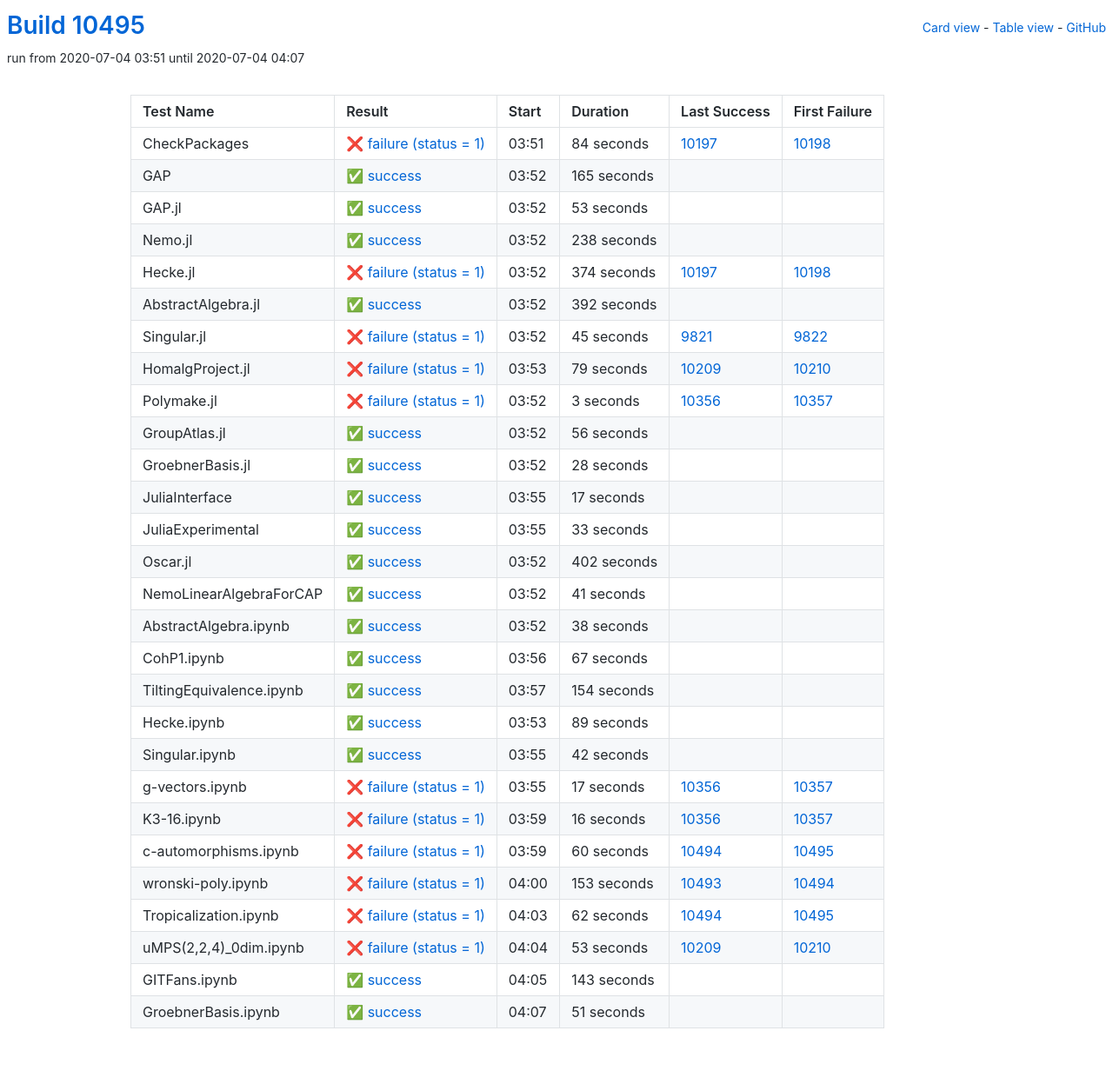
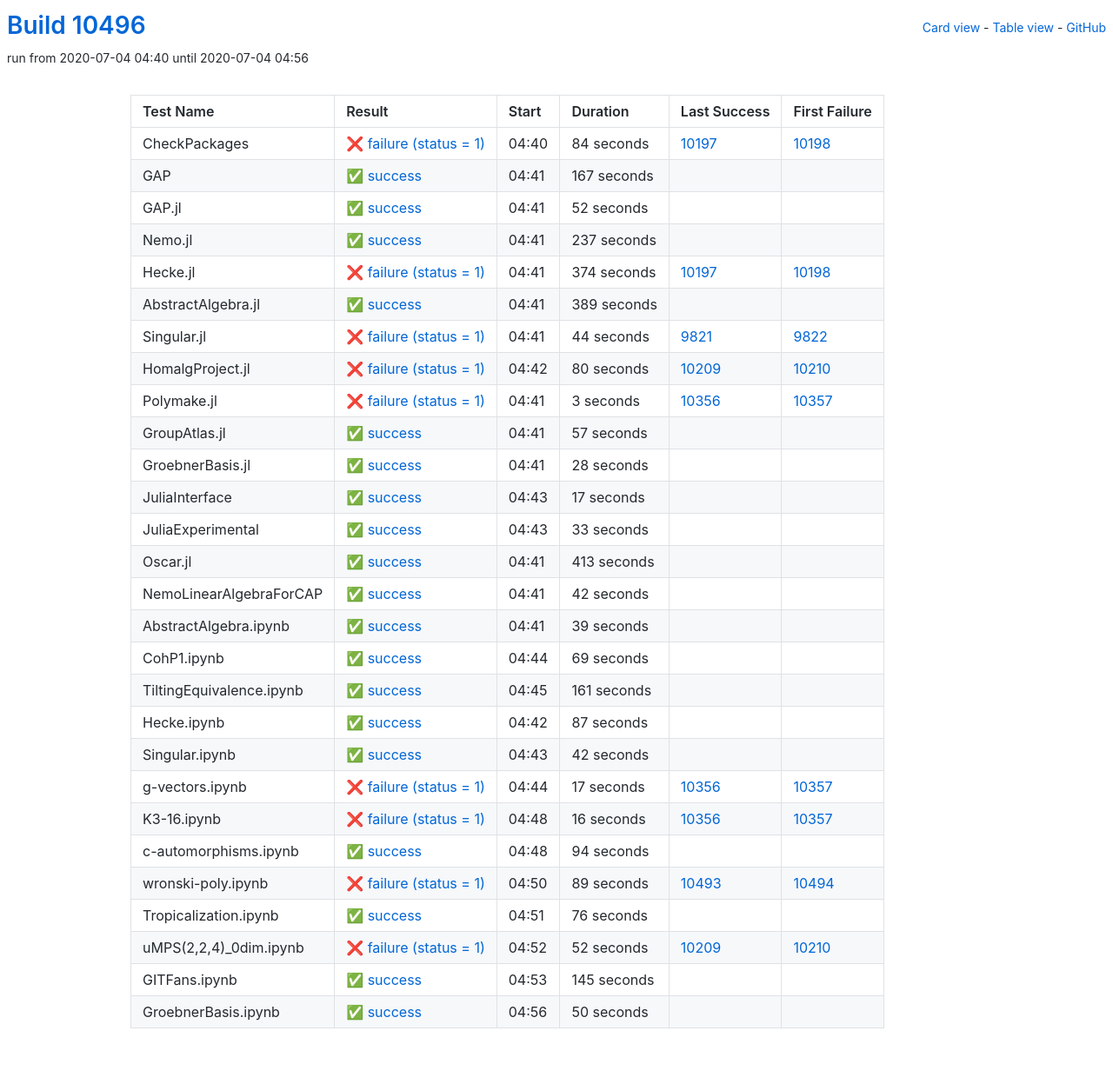
Before and after one commit to oscar-system/oscar-ci-status, a Jekyll site: the page built from table.html, in a window 1280 px wide. Shown: the whole page at 87% size. Built offline with Jekyll 4.4.1, drawn with Linux system fonts in a browser that asks for light colours.

Commit message:
Build #10496

```diff
--- a/_data/ci.yml
+++ b/_data/ci.yml
@@ -1,6 +1,6 @@
 ---
-build: 10495
-build_url: https://oscarci.mathematik.uni-kl.de/job/oscar/10495/
+build: 10496
+build_url: https://oscarci.mathematik.uni-kl.de/job/oscar/10496/
 job: oscar
 organization: oscar-system
 repo: oscar-ci-status
@@ -8,8 +8,8 @@
 tests:
 - name: CheckPackages
   id: checkpackages
-  log: https://oscarci.mathematik.uni-kl.de/job/oscar/10495/artifact/logs/build-10495/CheckPackages.log
-  start: 2020-07-04 03:51
+  log: https://oscarci.mathematik.uni-kl.de/job/oscar/10496/artifact/logs/build-10496/CheckPackages.log
+  start: 2020-07-04 04:40
   success: false
   exitcode: 1
   status: failure
@@ -20,44 +20,44 @@
   first_failure_url: https://oscarci.mathematik.uni-kl.de/job/oscar/10198/
 - name: GAP
   id: gap
-  log: https://oscarci.mathematik.uni-kl.de/job/oscar/10495/artifact/logs/build-10495/GAP.log
-  start: 2020-07-04 03:52
+  log: https://oscarci.mathematik.uni-kl.de/job/oscar/10496/artifact/logs/build-10496/GAP.log
+  start: 2020-07-04 04:41
   success: true
   exitcode: 0
   status: success
-  duration: 165
+  duration: 167
   last_success: false
   last_success_url:
   first_failure: false
   first_failure_url:
 - name: GAP.jl
   id: gap-jl
-  log: https://oscarci.mathematik.uni-kl.de/job/oscar/10495/artifact/logs/build-10495/GAP.jl.log
-  start: 2020-07-04 03:52
+  log: https://oscarci.mathematik.uni-kl.de/job/oscar/10496/artifact/logs/build-10496/GAP.jl.log
+  start: 2020-07-04 04:41
   success: true
   exitcode: 0
   status: success
-  duration: 53
+  duration: 52
   last_success: false
   last_success_url:
   first_failure: false
   first_failure_url:
 - name: Nemo.jl
   id: nemo-jl
-  log: https://oscarci.mathematik.uni-kl.de/job/oscar/10495/artifact/logs/build-10495/Nemo.jl.log
-  start: 2020-07-04 03:52
+  log: https://oscarci.mathematik.uni-kl.de/job/oscar/10496/artifact/logs/build-10496/Nemo.jl.log
+  start: 2020-07-04 04:41
   success: true
   exitcode: 0
   status: success
-  duration: 238
+  duration: 237
   last_success: false
   last_success_url:
   first_failure: false
   first_failure_url:
 - name: Hecke.jl
   id: hecke-jl
-  log: https://oscarci.mathematik.uni-kl.de/job/oscar/10495/artifact/logs/build-10495/Hecke.jl.log
-  start: 2020-07-04 03:52
+  log: https://oscarci.mathematik.uni-kl.de/job/oscar/10496/artifact/logs/build-10496/Hecke.jl.log
+  start: 2020-07-04 04:41
   success: false
   exitcode: 1
   status: failure
@@ -68,44 +68,44 @@
   first_failure_url: https://oscarci.mathematik.uni-kl.de/job/oscar/10198/
 - name: AbstractAlgebra.jl
   id: abstractalgebra-jl
-  log: https://oscarci.mathematik.uni-kl.de/job/oscar/10495/artifact/logs/build-10495/AbstractAlgebra.jl.log
-  start: 2020-07-04 03:52
+  log: https://oscarci.mathematik.uni-kl.de/job/oscar/10496/artifact/logs/build-10496/AbstractAlgebra.jl.log
+  start: 2020-07-04 04:41
   success: true
   exitcode: 0
   status: success
-  duration: 392
+  duration: 389
   last_success: false
   last_success_url:
   first_failure: false
   first_failure_url:
 - name: Singular.jl
   id: singular-jl
-  log: https://oscarci.mathematik.uni-kl.de/job/oscar/10495/artifact/logs/build-10495/Singular.jl.log
-  start: 2020-07-04 03:52
+  log: https://oscarci.mathematik.uni-kl.de/job/oscar/10496/artifact/logs/build-10496/Singular.jl.log
+  start: 2020-07-04 04:41
   success: false
   exitcode: 1
   status: failure
-  duration: 45
+  duration: 44
   last_success: 9821
   last_success_url: https://oscarci.mathematik.uni-kl.de/job/oscar/9821/
   first_failure: 9822
   first_failure_url: https://oscarci.mathematik.uni-kl.de/job/oscar/9822/
 - name: HomalgProject.jl
   id: homalgproject-jl
-  log: https://oscarci.mathematik.uni-kl.de/job/oscar/10495/artifact/logs/build-10495/HomalgProject.jl.log
-  start: 2020-07-04 03:53
+  log: https://oscarci.mathematik.uni-kl.de/job/oscar/10496/artifact/logs/build-10496/HomalgProject.jl.log
+  start: 2020-07-04 04:42
   success: false
   exitcode: 1
   status: failure
-  duration: 79
+  duration: 80
   last_success: 10209
   last_success_url: https://oscarci.mathematik.uni-kl.de/job/oscar/10209/
   first_failure: 10210
   first_failure_url: https://oscarci.mathematik.uni-kl.de/job/oscar/10210/
 - name: Polymake.jl
   id: polymake-jl
-  log: https://oscarci.mathematik.uni-kl.de/job/oscar/10495/artifact/logs/build-10495/Polymake.jl.log
-  start: 2020-07-04 03:52
+  log: https://oscarci.mathematik.uni-kl.de/job/oscar/10496/artifact/logs/build-10496/Polymake.jl.log
+  start: 2020-07-04 04:41
   success: false
   exitcode: 1
   status: failure
@@ -116,20 +116,20 @@
   first_failure_url: https://oscarci.mathematik.uni-kl.de/job/oscar/10357/
 - name: GroupAtlas.jl
   id: groupatlas-jl
-  log: https://oscarci.mathematik.uni-kl.de/job/oscar/10495/artifact/logs/build-10495/GroupAtlas.jl.log
-  start: 2020-07-04 03:52
+  log: https://oscarci.mathematik.uni-kl.de/job/oscar/10496/artifact/logs/build-10496/GroupAtlas.jl.log
+  start: 2020-07-04 04:41
   success: true
   exitcode: 0
   status: success
-  duration: 56
+  duration: 57
   last_success: false
   last_success_url:
   first_failure: false
   first_failure_url:
 - name: GroebnerBasis.jl
   id: groebnerbasis-jl
-  log: https://oscarci.mathematik.uni-kl.de/job/oscar/10495/artifact/logs/build-10495/GroebnerBasis.jl.log
-  start: 2020-07-04 03:52
+  log: https://oscarci.mathematik.uni-kl.de/job/oscar/10496/artifact/logs/build-10496/GroebnerBasis.jl.log
+  start: 2020-07-04 04:41
   success: true
   exitcode: 0
   status: success
@@ -140,8 +140,8 @@
   first_failure_url:
 - name: JuliaInterface
   id: juliainterface
-  log: https://oscarci.mathematik.uni-kl.de/job/oscar/10495/artifact/logs/build-10495/JuliaInterface.log
-  start: 2020-07-04 03:55
+  log: https://oscarci.mathematik.uni-kl.de/job/oscar/10496/artifact/logs/build-10496/JuliaInterface.log
+  start: 2020-07-04 04:43
   success: true
   exitcode: 0
   status: success
@@ -152,8 +152,8 @@
   first_failure_url:
 - name: JuliaExperimental
   id: juliaexperimental
-  log: https://oscarci.mathematik.uni-kl.de/job/oscar/10495/artifact/logs/build-10495/JuliaExperimental.log
-  start: 2020-07-04 03:55
+  log: https://oscarci.mathematik.uni-kl.de/job/oscar/10496/artifact/logs/build-10496/JuliaExperimental.log
+  start: 2020-07-04 04:43
   success: true
   exitcode: 0
   status: success
@@ -164,80 +164,80 @@
   first_failure_url:
 - name: Oscar.jl
   id: oscar-jl
-  log: https://oscarci.mathematik.uni-kl.de/job/oscar/10495/artifact/logs/build-10495/Oscar.jl.log
-  start: 2020-07-04 03:52
+  log: https://oscarci.mathematik.uni-kl.de/job/oscar/10496/artifact/logs/build-10496/Oscar.jl.log
+  start: 2020-07-04 04:41
   success: true
   exitcode: 0
   status: success
-  duration: 402
+  duration: 413
   last_success: false
   last_success_url:
   first_failure: false
   first_failure_url:
 - name: NemoLinearAlgebraForCAP
   id: nemolinearalgebraforcap
-  log: https://oscarci.mathematik.uni-kl.de/job/oscar/10495/artifact/logs/build-10495/NemoLinearAlgebraForCAP.log
-  start: 2020-07-04 03:52
+  log: https://oscarci.mathematik.uni-kl.de/job/oscar/10496/artifact/logs/build-10496/NemoLinearAlgebraForCAP.log
+  start: 2020-07-04 04:41
   success: true
   exitcode: 0
   status: success
-  duration: 41
+  duration: 42
   last_success: false
   last_success_url:
   first_failure: false
   first_failure_url:
 - name: AbstractAlgebra.ipynb
   id: abstractalgebra-ipynb
-  log: https://oscarci.mathematik.uni-kl.de/job/oscar/10495/artifact/logs/build-10495/AbstractAlgebra.ipynb.log
-  start: 2020-07-04 03:52
+  log: https://oscarci.mathematik.uni-kl.de/job/oscar/10496/artifact/logs/build-10496/AbstractAlgebra.ipynb.log
+  start: 2020-07-04 04:41
   success: true
   exitcode: 0
   status: success
-  duration: 38
+  duration: 39
   last_success: false
   last_success_url:
   first_failure: false
   first_failure_url:
 - name: CohP1.ipynb
   id: cohp1-ipynb
-  log: https://oscarci.mathematik.uni-kl.de/job/oscar/10495/artifact/logs/build-10495/CohP1.ipynb.log
-  start: 2020-07-04 03:56
+  log: https://oscarci.mathematik.uni-kl.de/job/oscar/10496/artifact/logs/build-10496/CohP1.ipynb.log
+  start: 2020-07-04 04:44
   success: true
   exitcode: 0
   status: success
-  duration: 67
+  duration: 69
   last_success: false
   last_success_url:
   first_failure: false
   first_failure_url:
 - name: TiltingEquivalence.ipynb
   id: tiltingequivalence-ipynb
-  log: https://oscarci.mathematik.uni-kl.de/job/oscar/10495/artifact/logs/build-10495/TiltingEquivalence.ipynb.log
-  start: 2020-07-04 03:57
+  log: https://oscarci.mathematik.uni-kl.de/job/oscar/10496/artifact/logs/build-10496/TiltingEquivalence.ipynb.log
+  start: 2020-07-04 04:45
   success: true
   exitcode: 0
   status: success
-  duration: 154
+  duration: 161
   last_success: false
   last_success_url:
   first_failure: false
   first_failure_url:
 - name: Hecke.ipynb
   id: hecke-ipynb
-  log: https://oscarci.mathematik.uni-kl.de/job/oscar/10495/artifact/logs/build-10495/Hecke.ipynb.log
-  start: 2020-07-04 03:53
+  log: https://oscarci.mathematik.uni-kl.de/job/oscar/10496/artifact/logs/build-10496/Hecke.ipynb.log
+  start: 2020-07-04 04:42
   success: true
   exitcode: 0
   status: success
-  duration: 89
+  duration: 87
   last_success: false
   last_success_url:
   first_failure: false
   first_failure_url:
 - name: Singular.ipynb
   id: singular-ipynb
-  log: https://oscarci.mathematik.uni-kl.de/job/oscar/10495/artifact/logs/build-10495/Singular.ipynb.log
-  start: 2020-07-04 03:55
+  log: https://oscarci.mathematik.uni-kl.de/job/oscar/10496/artifact/logs/build-10496/Singular.ipynb.log
+  start: 2020-07-04 04:43
   success: true
   exitcode: 0
   status: success
@@ -248,8 +248,8 @@
   first_failure_url:
 - name: g-vectors.ipynb
   id: g-vectors-ipynb
-  log: https://oscarci.mathematik.uni-kl.de/job/oscar/10495/artifact/logs/build-10495/g-vectors.ipynb.log
-  start: 2020-07-04 03:55
+  log: https://oscarci.mathematik.uni-kl.de/job/oscar/10496/artifact/logs/build-10496/g-vectors.ipynb.log
+  start: 2020-07-04 04:44
   success: false
   exitcode: 1
   status: failure
@@ -260,8 +260,8 @@
   first_failure_url: https://oscarci.mathematik.uni-kl.de/job/oscar/10357/
 - name: K3-16.ipynb
   id: k3-16-ipynb
-  log: https://oscarci.mathematik.uni-kl.de/job/oscar/10495/artifact/logs/build-10495/K3-16.ipynb.log
-  start: 2020-07-04 03:59
+  log: https://oscarci.mathematik.uni-kl.de/job/oscar/10496/artifact/logs/build-10496/K3-16.ipynb.log
+  start: 2020-07-04 04:48
   success: false
   exitcode: 1
   status: failure
@@ -272,72 +272,72 @@
   first_failure_url: https://oscarci.mathematik.uni-kl.de/job/oscar/10357/
 - name: c-automorphisms.ipynb
   id: c-automorphisms-ipynb
-  log: https://oscarci.mathematik.uni-kl.de/job/oscar/10495/artifact/logs/build-10495/c-automorphisms.ipynb.log
-  start: 2020-07-04 03:59
+  log: https://oscarci.mathematik.uni-kl.de/job/oscar/10496/artifact/logs/build-10496/c-automorphisms.ipynb.log
+  start: 2020-07-04 04:48
+  success: true
+  exitcode: 0
+  status: success
+  duration: 94
+  last_success: false
+  last_success_url:
+  first_failure: false
+  first_failure_url:
+- name: wronski-poly.ipynb
+  id: wronski-poly-ipynb
+  log: https://oscarci.mathematik.uni-kl.de/job/oscar/10496/artifact/logs/build-10496/wronski-poly.ipynb.log
+  start: 2020-07-04 04:50
   success: false
   exitcode: 1
   status: failure
-  duration: 60
-  last_success: 10494
-  last_success_url: https://oscarci.mathematik.uni-kl.de/job/oscar/10494/
-  first_failure: 10495
-  first_failure_url: https://oscarci.mathematik.uni-kl.de/job/oscar/10495/
-- name: wronski-poly.ipynb
-  id: wronski-poly-ipynb
-  log: https://oscarci.mathematik.uni-kl.de/job/oscar/10495/artifact/logs/build-10495/wronski-poly.ipynb.log
-  start: 2020-07-04 04:00
-  success: false
-  exitcode: 1
-  status: failure
-  duration: 153
+  duration: 89
   last_success: 10493
   last_success_url: https://oscarci.mathematik.uni-kl.de/job/oscar/10493/
   first_failure: 10494
   first_failure_url: https://oscarci.mathematik.uni-kl.de/job/oscar/10494/
 - name: Tropicalization.ipynb
   id: tropicalization-ipynb
-  log: https://oscarci.mathematik.uni-kl.de/job/oscar/10495/artifact/logs/build-10495/Tropicalization.ipynb.log
-  start: 2020-07-04 04:03
+  log: https://oscarci.mathematik.uni-kl.de/job/oscar/10496/artifact/logs/build-10496/Tropicalization.ipynb.log
+  start: 2020-07-04 04:51
+  success: true
+  exitcode: 0
+  status: success
+  duration: 76
+  last_success: false
+  last_success_url:
+  first_failure: false
+  first_failure_url:
+- name: uMPS(2,2,4)_0dim.ipynb
+  id: umps-2-2-4-0dim-ipynb
+  log: https://oscarci.mathematik.uni-kl.de/job/oscar/10496/artifact/logs/build-10496/uMPS-2-2-4-_0dim.ipynb.log
+  start: 2020-07-04 04:52
   success: false
   exitcode: 1
   status: failure
-  duration: 62
-  last_success: 10494
-  last_success_url: https://oscarci.mathematik.uni-kl.de/job/oscar/10494/
-  first_failure: 10495
-  first_failure_url: https://oscarci.mathematik.uni-kl.de/job/oscar/10495/
-- name: uMPS(2,2,4)_0dim.ipynb
-  id: umps-2-2-4-0dim-ipynb
-  log: https://oscarci.mathematik.uni-kl.de/job/oscar/10495/artifact/logs/build-10495/uMPS-2-2-4-_0dim.ipynb.log
-  start: 2020-07-04 04:04
-  success: false
-  exitcode: 1
-  status: failure
-  duration: 53
+  duration: 52
   last_success: 10209
   last_success_url: https://oscarci.mathematik.uni-kl.de/job/oscar/10209/
   first_failure: 10210
   first_failure_url: https://oscarci.mathematik.uni-kl.de/job/oscar/10210/
 - name: GITFans.ipynb
   id: gitfans-ipynb
-  log: https://oscarci.mathematik.uni-kl.de/job/oscar/10495/artifact/logs/build-10495/GITFans.ipynb.log
-  start: 2020-07-04 04:05
+  log: https://oscarci.mathematik.uni-kl.de/job/oscar/10496/artifact/logs/build-10496/GITFans.ipynb.log
+  start: 2020-07-04 04:53
   success: true
   exitcode: 0
   status: success
-  duration: 143
+  duration: 145
   last_success: false
   last_success_url:
   first_failure: false
   first_failure_url:
 - name: GroebnerBasis.ipynb
   id: groebnerbasis-ipynb
-  log: https://oscarci.mathematik.uni-kl.de/job/oscar/10495/artifact/logs/build-10495/GroebnerBasis.ipynb.log
-  start: 2020-07-04 04:07
+  log: https://oscarci.mathematik.uni-kl.de/job/oscar/10496/artifact/logs/build-10496/GroebnerBasis.ipynb.log
+  start: 2020-07-04 04:56
   success: true
   exitcode: 0
   status: success
-  duration: 51
+  duration: 50
   last_success: false
   last_success_url:
   first_failure: false
```
Also changed, not shown: README.md.
